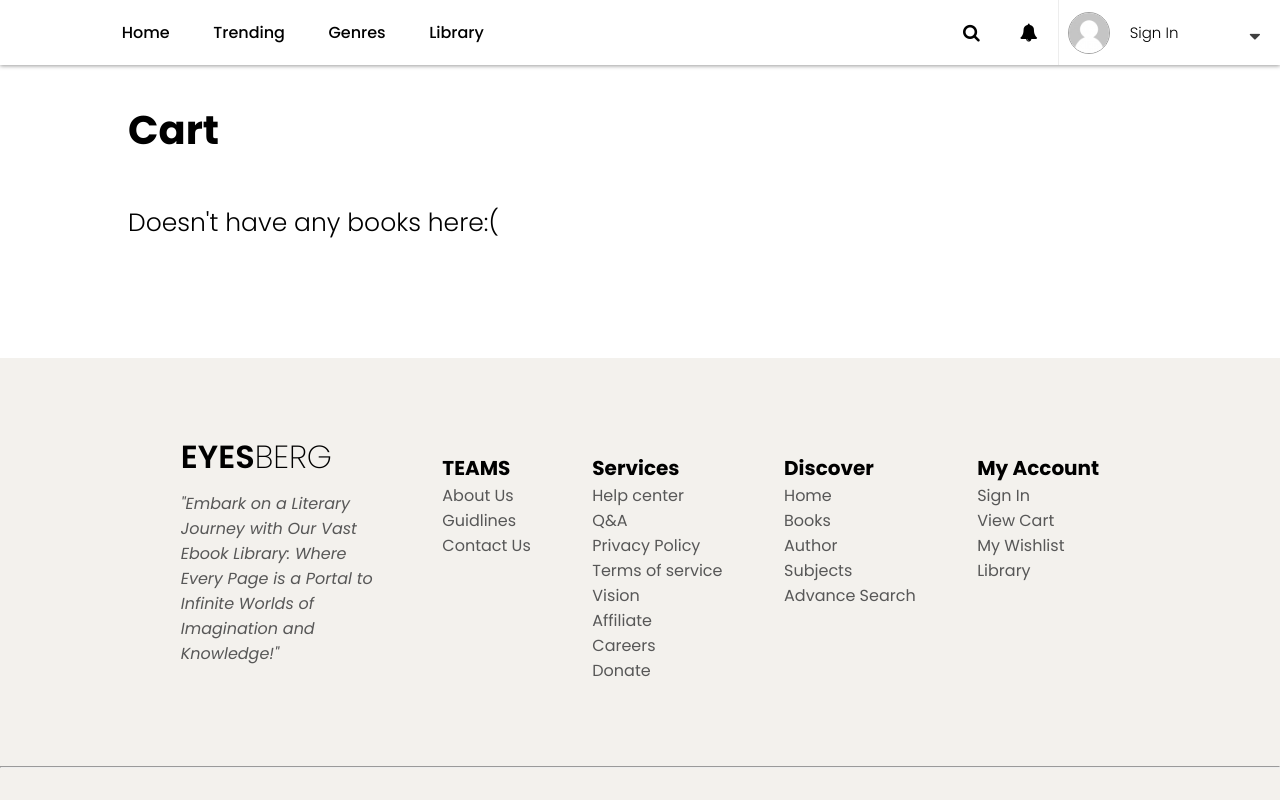
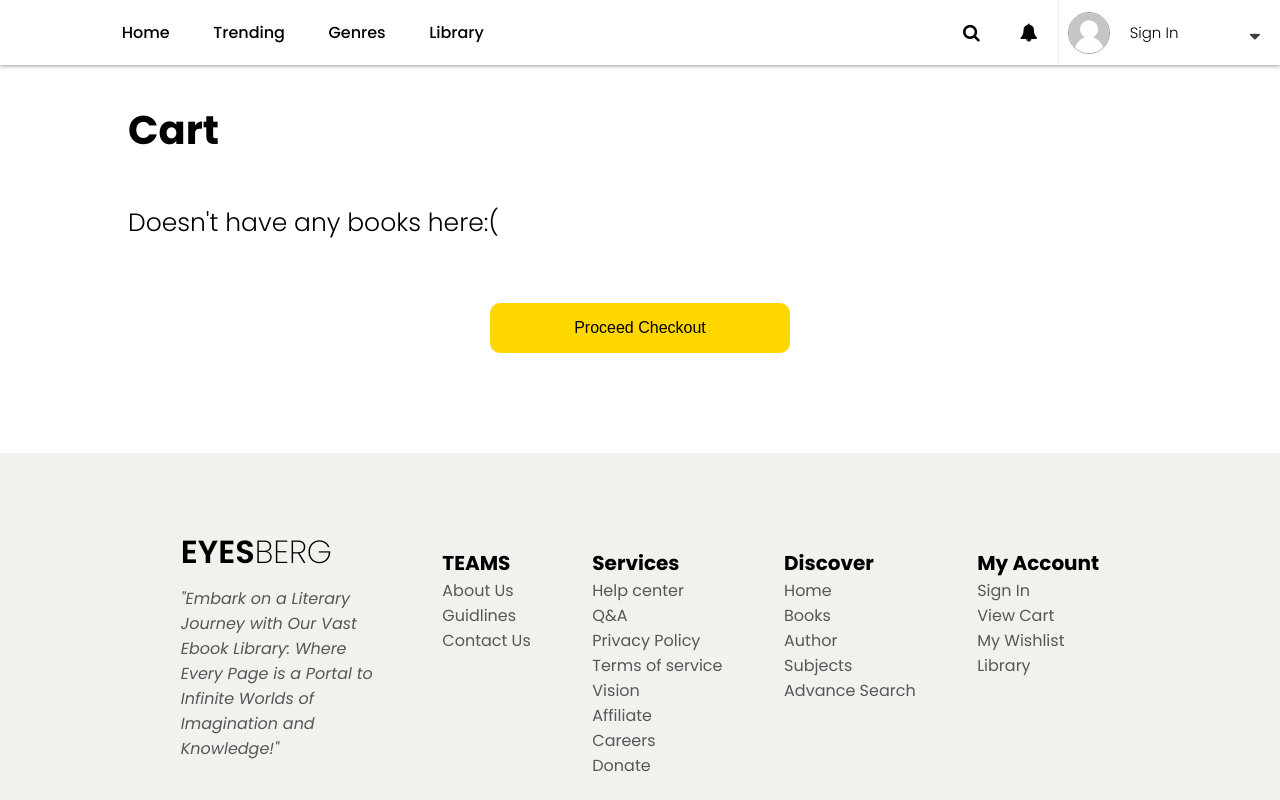
Before and after one commit to Oikaaa/Project-Eyesberg, a plain HTML site: page user/cart.html in a window 1280 px wide. Shown: the top 800 px of the page. Drawn offline with nearby package versions, Linux system fonts and the light colour scheme; no server answers.

Commit message:
minor fixed

```diff
--- a/backend/cart.js
+++ b/backend/cart.js
@@ -111,3 +111,7 @@ document.querySelector('.gotoProfile').addEventListener('click',()=>{
   document.querySelector('.gotoCart').addEventListener('click',()=>{
     window.location.href = './cart.html'
   })
+
+  document.getElementById('pck').addEventListener('click',()=>{
+    window.location.href = './checkout.html'
+  })
--- a/user/cart.css
+++ b/user/cart.css
@@ -1,5 +1,6 @@
 .wcontainer{
     margin: 100px 10%;
+    margin-bottom: 30px;
 }
 
 .wwcontainer{
@@ -49,3 +50,15 @@
     width: 150px;
     margin-right: 50px;
 }
+
+.pck{
+    background-color: #ffd700; border: none; padding: 15px; border-radius: 10px; width: 300px; font-size: 16px; margin-top: 15px;
+    font-weight: 500;
+    height: 50px;
+    margin-bottom: 100px;
+}
+
+.pck:hover{
+    cursor: pointer;
+    background-color: #ffe241;
+}
--- a/user/cart.html
+++ b/user/cart.html
@@ -52,6 +52,9 @@
         <div class="wwcontainer" id="wwcontainer">
             <h1 style="font-weight: 300; font-size: 25px;">Doesn't have any books here:(</h1>
         </div>
+    </div>
+    <div style="display: flex; justify-content: center;">
+        <button class="pck" id="pck">Proceed Checkout</button>
     </div>
 
     <div class="footer">
```
